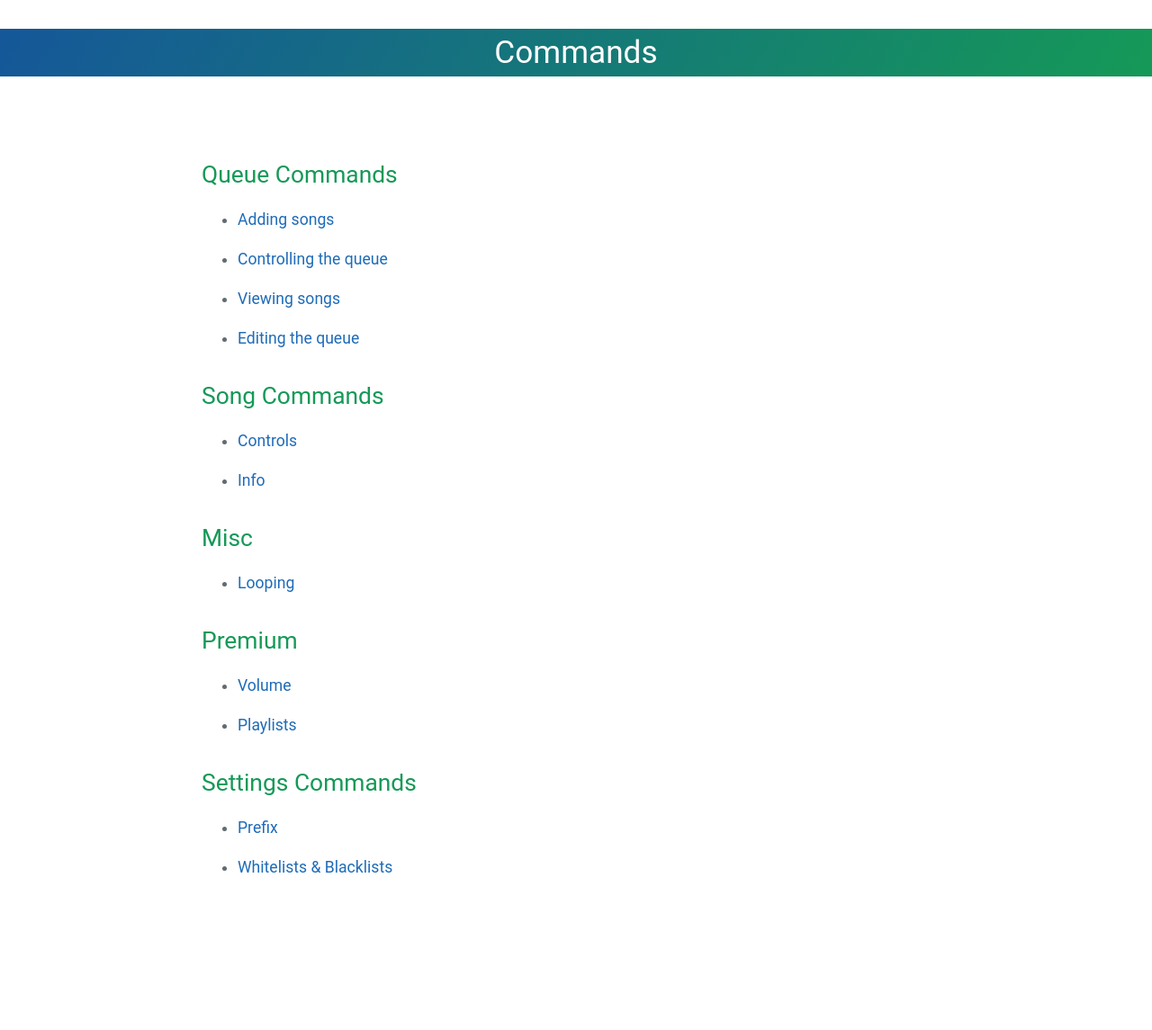
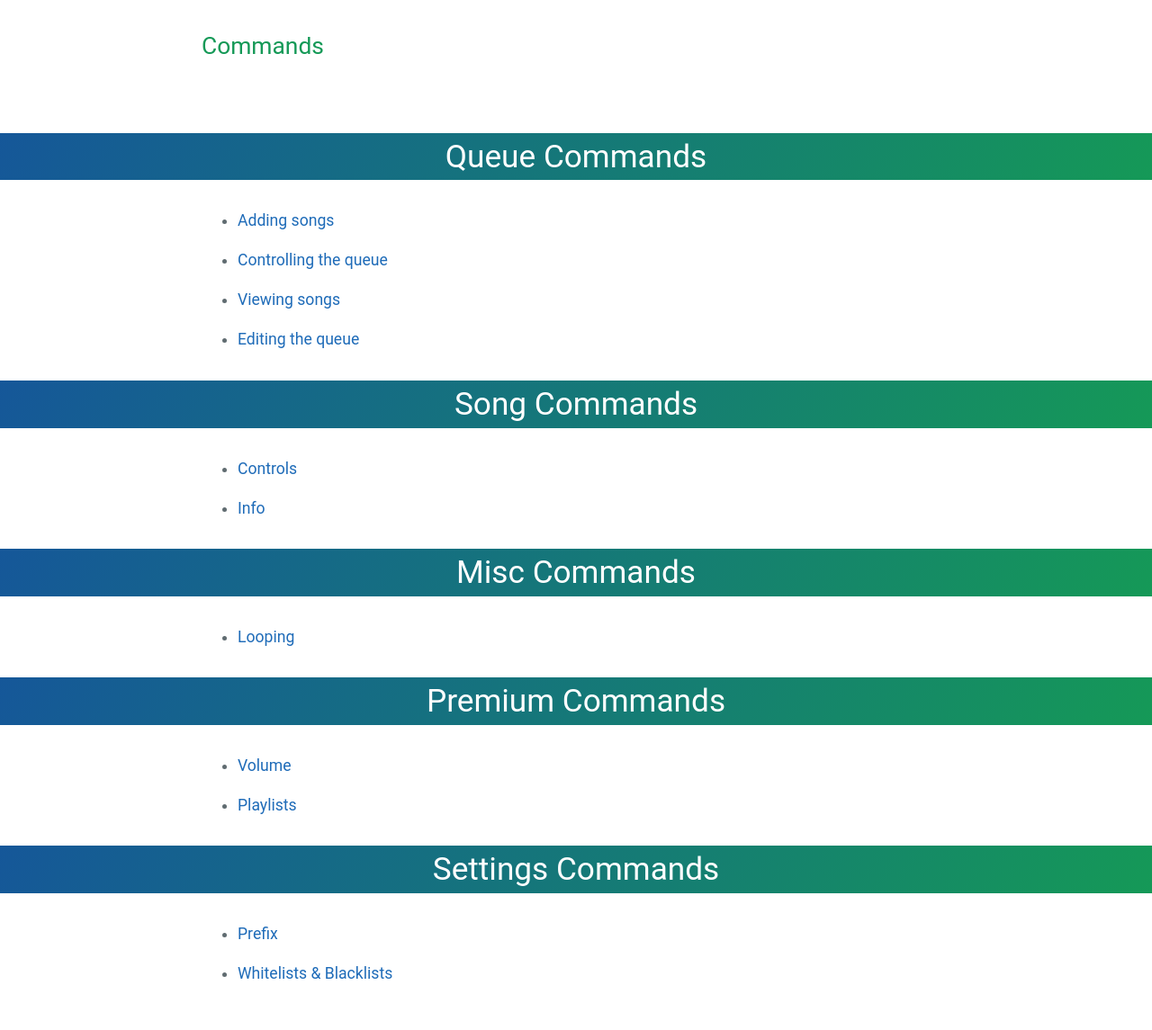
Before and after one commit to mymindishazel/marv-docs, a Jekyll site: the page built from commands/index.md, in a window 1280 px wide. Shown: the whole page at 90% size. Built offline with Jekyll 4.4.1, drawn with Linux system fonts in a browser that asks for light colours; our own code applies the rules of GitHub Pages for plain Markdown files; before the commit the page ends 1027 px from its top, so only the background shows below that.

Commit message:
Update index.md

```diff
--- a/commands/index.md
+++ b/commands/index.md
@@ -1,8 +1,8 @@
-# Commands
+## Commands
 
 <br>
 
-## Queue Commands
+# Queue Commands
 
 - [Adding songs](/commands/queue/add)
 
@@ -12,23 +12,23 @@
 
 - [Editing the queue](/commands/queue/edit)
 
-## Song Commands
+# Song Commands
 
 - [Controls](/commands/song/controls)
 
 - [Info](/commands/queue/view)
 
-## Misc
+# Misc Commands
 
 - [Looping](/commands/misc/looping)
 
-## Premium
+# Premium Commands
 
 - [Volume](/commands/premium/volume)
 
 - [Playlists](/commands/premium/playlists)
 
-## Settings Commands
+# Settings Commands
 
 - [Prefix](/commands/settings/prefix)
 
```
